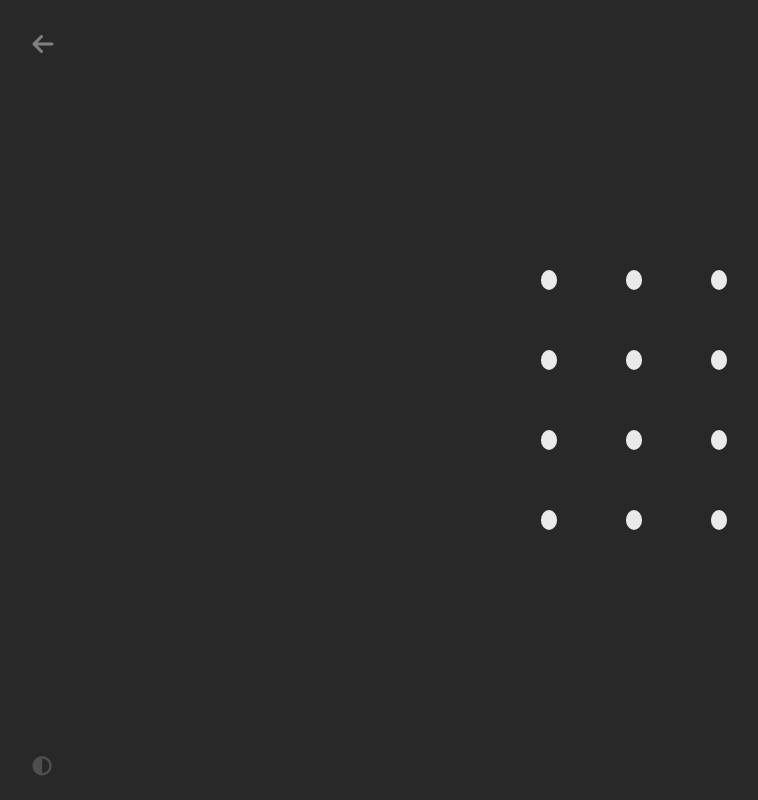
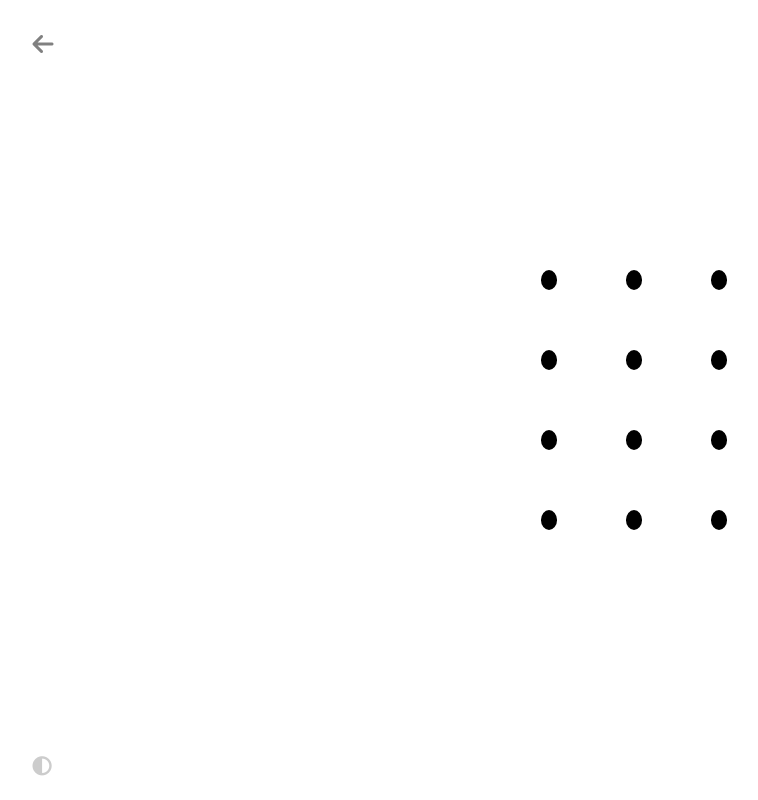
Before and after one commit to TE-Good/Kyogre, a React app: page /tenet in a window 1280 px wide. Shown: the whole page, without its empty margins (6-764 px from the left). Built offline with nearby package versions, Linux system fonts and the light colour scheme.

Commit message:
Added dark mode

```diff
--- a/src/components/Dash.js
+++ b/src/components/Dash.js
@@ -48,8 +48,8 @@ export default function Dash() {
         <div className="quote-text">{quote.quote}</div>
         <div className="quote-author">- {quote.author}</div>
         <div className="button-container secondary-color">
-          <h4 className="qotd-button dark-theme-button" onClick={() => getQuoteOfTheDay()}>QUOTE OF THE DAY</h4>
-          <h4 className="random-quote-icon dark-theme-button" onClick={handleClick}><i className="fas fa-dice"></i></h4>
+          <h4 className="qotd-button light-theme-button" onClick={() => getQuoteOfTheDay()}>QUOTE OF THE DAY</h4>
+          <h4 className="random-quote-icon light-theme-button" onClick={handleClick}><i className="fas fa-dice"></i></h4>
         </div>
       </div>
     </>
--- a/src/components/Front.js
+++ b/src/components/Front.js
@@ -18,7 +18,7 @@ export default function Front() {
         <h1 className={`animated ${fadeIn ? 'fadeIn' : 'fadeOut'}`}>KYOGRE</h1>
       </div>
       <div className="front-bottom animated fadeIn">
-        <i className="fas fa-forward dark-theme-button" onClick={() => history.push('/dash')}></i>
+        <i className="fas fa-forward light-theme-button" onClick={() => history.push('/dash')}></i>
       </div>
     </div>
   )
--- a/src/components/Pin.js
+++ b/src/components/Pin.js
@@ -1,7 +1,7 @@
-import React, { useState } from 'react'
+import React, { useState, useEffect } from 'react'
 
 
-export default function Pin({ setTenetStage }) {
+export default function Pin({ setTenetStage, darkTheme, switchToLightTheme, switchToDarkTheme }) {
   const [combination, setCombination] = useState([])
 
   function handleCombination(event) {
@@ -31,11 +31,17 @@ export default function Pin({ setTenetStage }) {
     }
   }
 
+  // Ensure the pins are set to the right color
+  useEffect(() => {
+    if (!darkTheme) switchToDarkTheme()
+    if (darkTheme) switchToLightTheme()
+  },[])
+
   return (
     <div className="pin-grid animated fadeIn slow">
       {[...Array(12)].map((num, i) => (
         <div key={i} className="pin-container">
-          <div id={i} className="pin dark-theme-pin" onClick={handleCombination}></div>
+          <div id={i} className="pin light-theme-pin" onClick={handleCombination}></div>
         </div>
       ))}
     </div>
--- a/src/components/Tenet.js
+++ b/src/components/Tenet.js
@@ -3,7 +3,7 @@ import { useHistory } from 'react-router-dom'
 
 import Pin from './Pin'
 
-export default function Tenet() {
+export default function Tenet({ darkTheme, switchToLightTheme, switchToDarkTheme }) {
   const history = useHistory()
   const [tenetStage, setTenetStage] = useState(false)
 
@@ -11,8 +11,8 @@ export default function Tenet() {
 
   return (
     <div className="tenet-container">
-      <i className="tenet-back dark-theme-button animated fadeIn fas fa-arrow-left" onClick={() => handleBackClick()}></i>
-      {!tenetStage && <Pin setTenetStage={setTenetStage}/>}
+      <i className="tenet-back light-theme-button animated fadeIn fas fa-arrow-left" onClick={() => handleBackClick()}></i>
+      {!tenetStage && <Pin setTenetStage={setTenetStage} darkTheme={darkTheme} switchToLightTheme={switchToLightTheme} switchToDarkTheme={switchToDarkTheme}/>}
       {tenetStage &&
         process.env.TENET.split('/ ').map((line, i) => (
           <div key={i} className="tenet-line animated fadeIn">{line}</div>)
--- a/src/index.html
+++ b/src/index.html
@@ -8,6 +8,6 @@
   <title>Kyogre</title>
 </head>
 <body>
-  <div id="container" class="dark-theme"></div>
+  <div id="container" class="light-theme"></div>
 </body>
 </html>
--- a/src/index.js
+++ b/src/index.js
@@ -1,4 +1,4 @@
-import React from 'react'
+import React, { useState, useEffect } from 'react'
 import { render } from 'react-dom'
 import { BrowserRouter as Router, Switch, Route } from 'react-router-dom'
 import '@babel/polyfill'
@@ -34,22 +34,52 @@ const kyogre = `
 const note = `Thanks for taking a look at Kyogre Quotes!
 Made by https://github.com/TE-Good.`
 
-function colorMode() {
-  console.log(document.querySelector('body'))
-}
+function App() {
+  const [darkTheme, setDarkTheme] = useState(false)
+  const lightThemeClasses = ['light-theme', 'light-theme-button', 'light-theme-pin']
+  const darkThemeClasses = ['dark-theme', 'dark-theme-button', 'dark-theme-pin']
 
-function App() {
-  console.log(kyogre)
-  console.log(note)
+  useEffect(() => {
+    console.log(kyogre)
+    console.log(note)
+  },[])
+
+  useEffect(() => {
+    if (!darkTheme) switchToDarkTheme()
+    else switchToLightTheme()
+  }, [darkTheme])
+
+  function switchToLightTheme() {
+    lightThemeClasses.forEach((cl, i) => {
+      const nodes = document.querySelectorAll(`.${cl}`)
+      nodes.forEach(node => {
+        node.classList.remove(`${cl}`)
+        node.classList.add(`${darkThemeClasses[i]}`)
+      })
+    })
+  }
+  function switchToDarkTheme() {
+    darkThemeClasses.forEach((cl, i) => {
+      const nodes = document.querySelectorAll(`.${cl}`)
+      nodes.forEach(node => {
+        node.classList.remove(`${cl}`)
+        node.classList.add(`${lightThemeClasses[i]}`)
+      })
+    })
+  }
+
   return (
     <Router>
       <Switch>
         <Route exact path='/' component={Front} />
         <Route path='/dash' component={Dash} />
-        <Route path='/tenet' component={Tenet} />
+        {/* <Route path='/tenet' component={Tenet} /> */}
+        <Route path='/tenet' render={() => (
+          <Tenet darkTheme={darkTheme} switchToLightTheme={switchToLightTheme} switchToDarkTheme={switchToDarkTheme} />
+        )}/>
       </Switch>
       <div className="color-mode-wrapper">
-        <i className="fas fa-adjust" onClick={colorMode}></i>
+        <i className="fas fa-adjust" onClick={() => setDarkTheme(!darkTheme)}></i>
       </div>
     </Router>
   )
```
